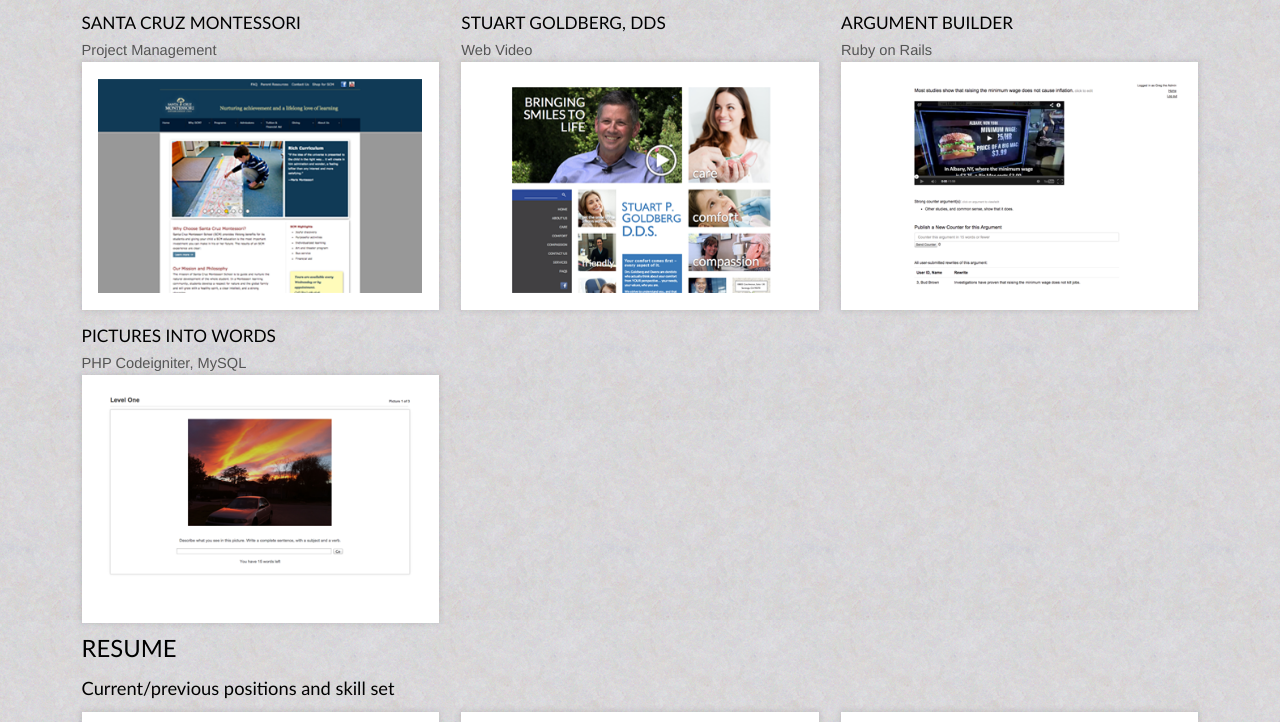
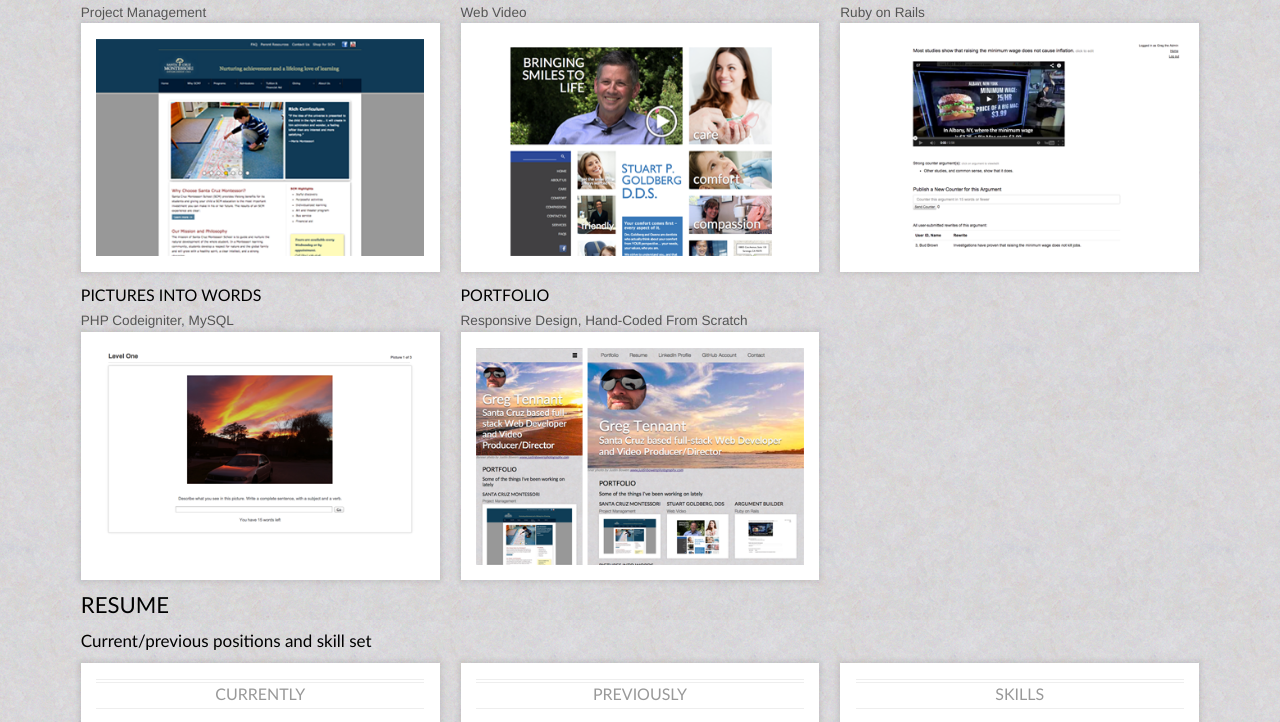
Before and after one commit to gjtennant/GT_Responsive_Portfolio, a plain HTML site: page GT_responsive_portfolio.html in a window 1280 px wide. Shown: the part 580-1302 px from the top of the page. Drawn offline with Linux system fonts and the light colour scheme.

Commit message:
added responsive design item to portfolio collection

```diff
--- a/GT_responsive_portfolio.html
+++ b/GT_responsive_portfolio.html
@@ -127,6 +127,13 @@
 						<a href="./code-PiW.html"><img src="./img/PiW-PHP-400.png" alt="screenshot Pictures Into Words"></a>
 					</figure>
 				</article>
+				<article class='group wrapper'>
+					<h4>Portfolio</h4>
+					<h6>Responsive Design, Hand-Coded From Scratch</h6>
+					<figure>
+						<a href=""><img src="./img/GT-Responsive-400.png" alt="screenshot this portfolio site!"></a>
+					</figure>
+				</article>
 			</section>
 
 			<section id='resume' class='group'>
--- a/css/style.css
+++ b/css/style.css
@@ -424,8 +424,6 @@ h6 {
    background: #333;
 }
 
-}
-
 .box {
 	padding: 14px;
 }
@@ -626,12 +624,18 @@ textarea {
 
 /* * * * * * * * * * * * * * * * * * * * *
 
-	Media Queries for screen less than 45em (or 720px)
+	Media Queries for screen less than 47em (or 752px)
 
 * * * * * * * * * * * * * * * * * * * * */
 
 
-@media screen and (max-width: 45em){
+@media screen and (max-width: 47em){
+
+	body {
+	   font-size: 107.692307692308%;
+	   /* That's from a baseline assumption of 16px, turning it into 17px */
+	}
+
 	#container-header {
 		background: rgb(170,103,38) url("../img/jbowers-top-750.jpg") no-repeat top center;
 		padding: 5% 0;
@@ -642,6 +646,7 @@ textarea {
 
 	#portfolio figure {
 		margin:auto;
+		max-width: 25em;
 	}
 
 	#portfolio img {
@@ -667,16 +672,19 @@ textarea {
 
 /* * * * * * * * * * * * * * * * * * * * *
 
-	Media Queries for screen wider than 45em (or 720px)
+	Media Queries for screen wider than 47em (or 752px)
 
 * * * * * * * * * * * * * * * * * * * * */
 
 
-@media screen and (min-width: 45em){
+@media screen and (min-width: 47em){
 
-	body {
-	   font-size: 107.692307692308%;
-	   /* That's from a baseline assumption of 16px, turning it into 17px (...right?) */
+	#portfolio h4 {
+		font-size: 0.975em;
+	}
+
+	#portfolio h6 {
+		font-size: .75em;
 	}
 
 	#container-header {
@@ -743,6 +751,9 @@ textarea {
    	margin: 0 5.5%;
    }
 
+/*
+	Items currently turnd off
+
    .name, .email {
 	   float: left;
 	   width: 50%;
@@ -758,6 +769,7 @@ textarea {
 	.email {
 	   padding-left: .65em;
 	}
+*/
 
 	.send,
 	.back {
@@ -769,12 +781,22 @@ textarea {
 
 /* * * * * * * * * * * * * * * * * * * * *
 
-	Media Queries for screen wider than 60em (960px)
+	Media Queries for screen wider than 69.375em (1110px)
 
 * * * * * * * * * * * * * * * * * * * * */
 
 
-@media screen and (min-width: 60em) {
+@media screen and (min-width: 69.375em) {
+
+	#portfolio h4 {
+		font-size: 1em;
+	}
+
+	#portfolio h6 {
+		font-size: .85em;
+	}
+/*
+	For the form that's currently turned off
 
 	.name, .email {
 	   padding-right: 1.3em;
@@ -785,9 +807,9 @@ textarea {
 	.message textarea {
 	   width: 50%;
 	}
-
+*/
 	/* Form Fixes, IE7 and below */
-
+/*
 	.ie .message textarea {
 		*width: 49.9%;
 	}
@@ -795,6 +817,7 @@ textarea {
 	.ie .send {
 		*margin-left: 46.7%;
 	}
+*/
 }
 
 
```
Also changed, not shown: img/GT-Responsive-400.png (added), 1 other file.
